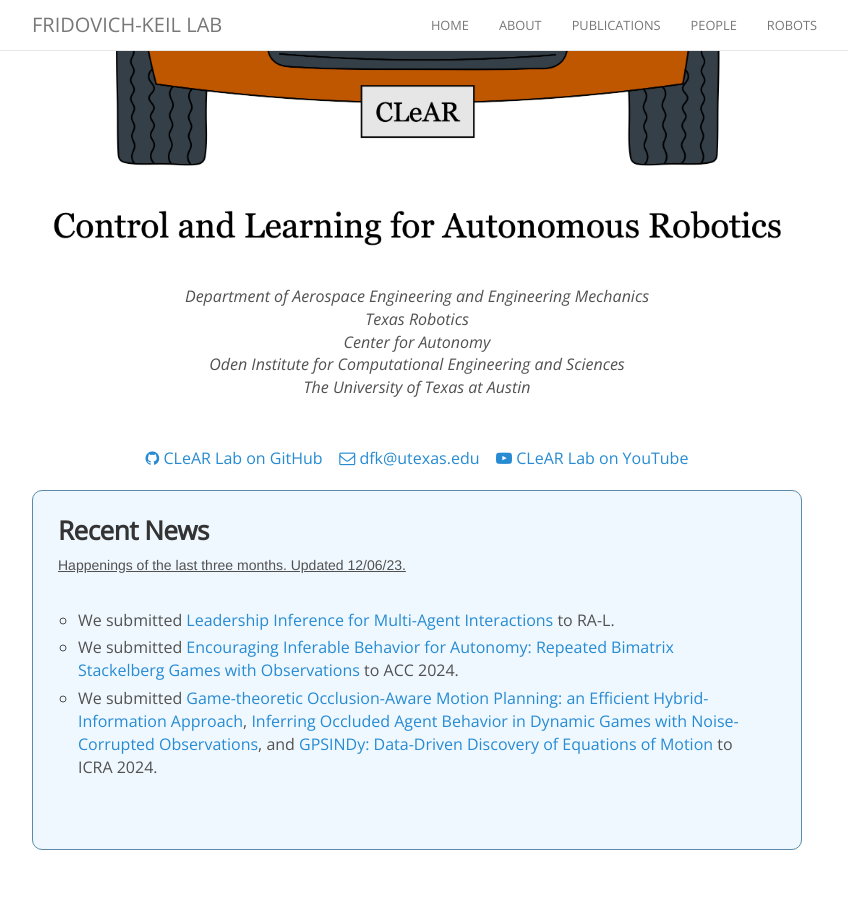
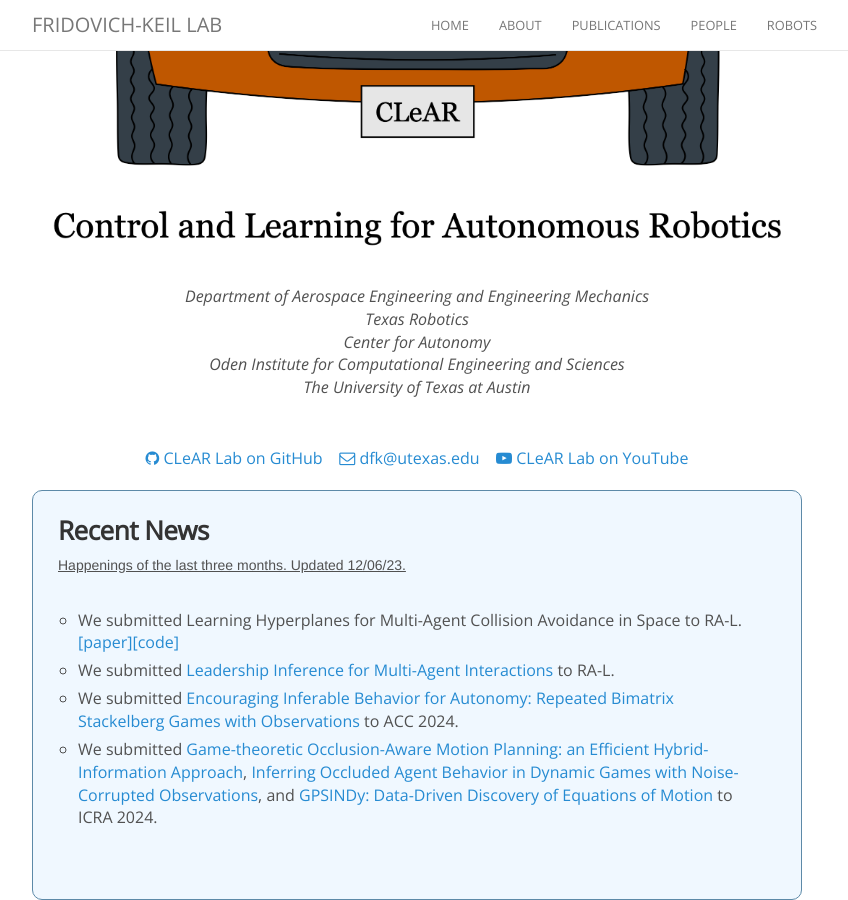
Before and after one commit to KordingLab/KordingLab.github.io, a Jekyll site: the page built from index.html, in a window 1280 px wide and 900 px high, scrolled down 521 px. Shown: the whole window, without its empty margins (223-1071 px from the left). Built offline with Jekyll 4.4.1, drawn with Linux system fonts in a browser that asks for light colours; nearby versions of some CDN libraries; comment, search, counter and statistics services are not loaded; before the commit the page ends 1371 px from its top, so only the background shows below that.

Commit message:
Update news.yml

```diff
--- a/_data/news.yml
+++ b/_data/news.yml
@@ -1,3 +1,7 @@
+- date: 2023-11-15
+  details: >-
+    We submitted Learning Hyperplanes for Multi-Agent Collision Avoidance in Space to RA-L. <a href="https://arxiv.org/abs/2311.09439">[paper]</a><a href="https://github.com/CLeARoboticsLab/InverseHyperplanes.jl">[code]</a>
+
 - date: 2023-10-26
   details: >-
     We submitted <a href="https://arxiv.org/abs/2310.18171">Leadership Inference for Multi-Agent Interactions</a> to RA-L.
```
